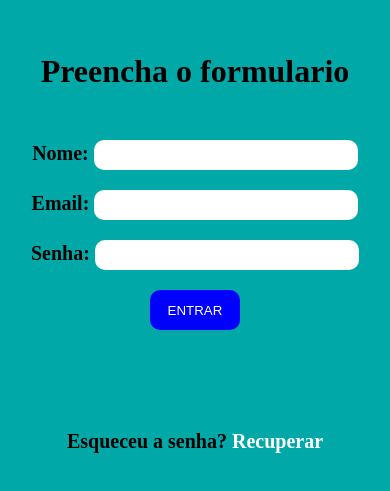
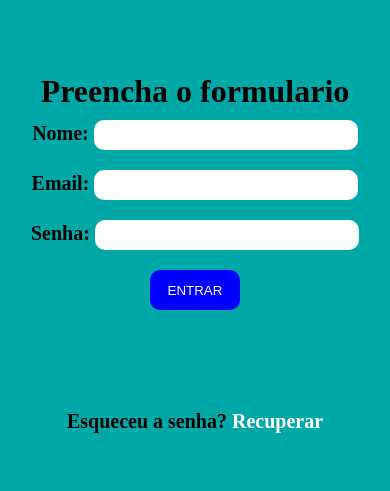
Before and after one commit to Uberdanalmeida/formulario-react, a React (Vite) app: page / in a window 390 px wide. Shown: the part 169-660 px from the top of the page. Built offline with nearby package versions, Linux system fonts and the light colour scheme.

Commit message:
Diminuindo o padding-bottom no h1 do modo mobile.

```diff
--- a/src/index.css
+++ b/src/index.css
@@ -87,7 +87,7 @@ a {
     }
 
     h1 {
-        padding-bottom: 50px;
+        padding-bottom: 10px;
     }
 
     .button:hover {
```
